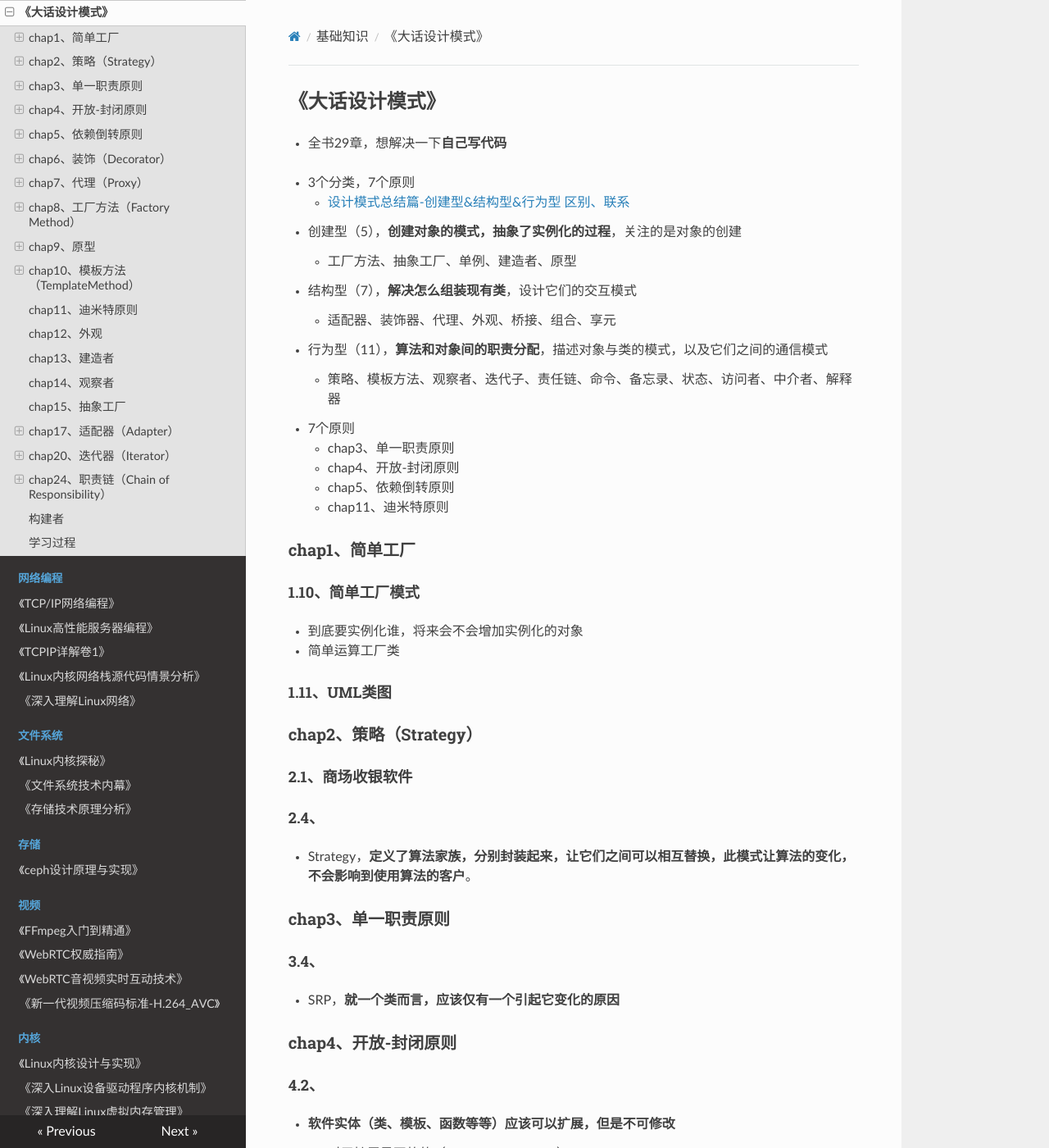
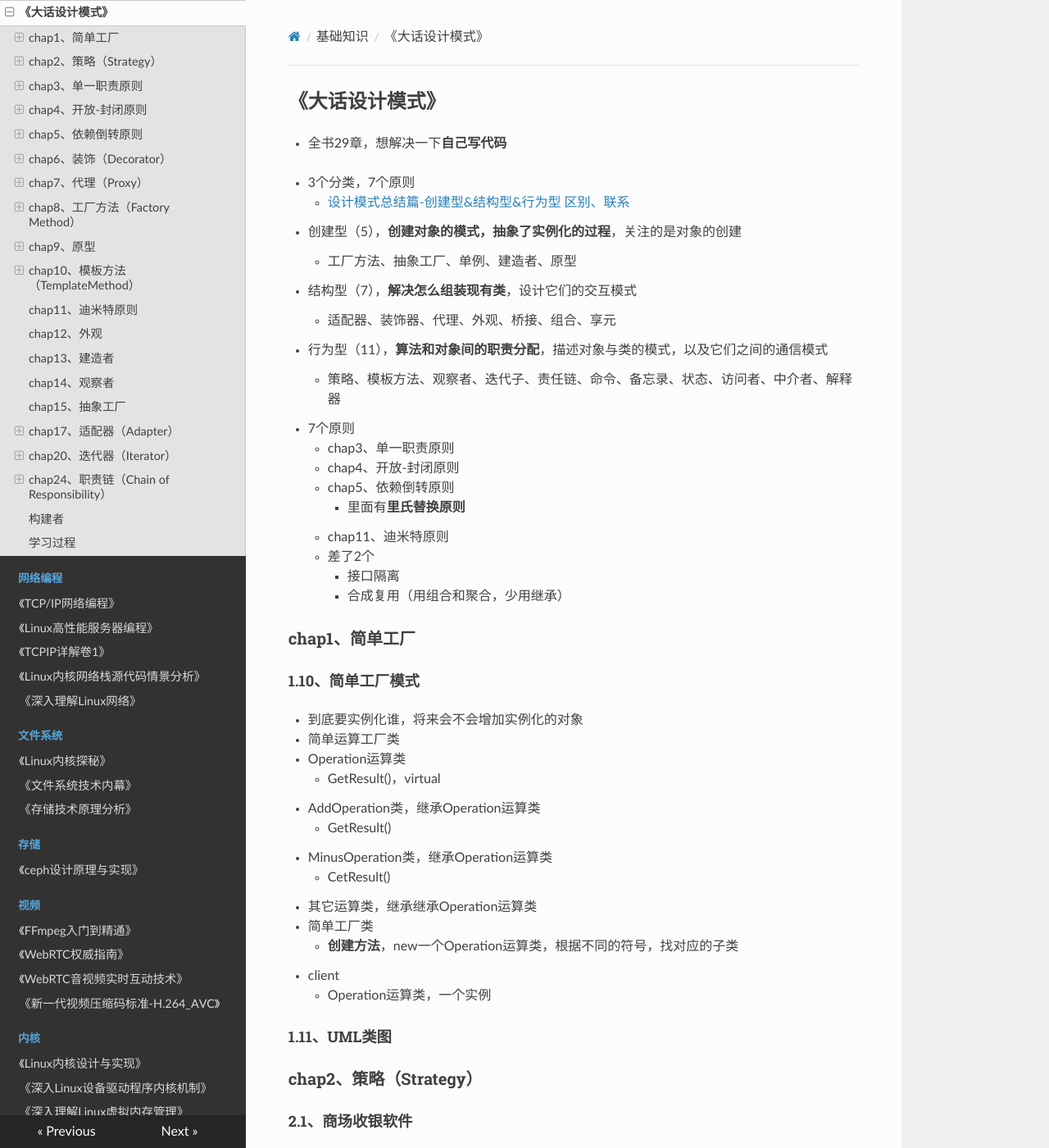
Before and after one commit to wolflion/booknotes, an MkDocs documentation site: the page built from docs/408/大话设计模式.md, in a window 1280 px wide and 1400 px high. Shown: the whole window at 82% size. Built offline with MkDocs 1.6.1, drawn with Linux system fonts in a browser that asks for light colours; nearby versions of some CDN libraries.

Commit message:
Update 大话设计模式.md

```diff
--- a/docs/408/大话设计模式.md
+++ b/docs/408/大话设计模式.md
@@ -14,7 +14,11 @@
   + chap3、单一职责原则
   + chap4、开放-封闭原则
   + chap5、依赖倒转原则
+    + 里面有**里氏替换原则**
   + chap11、迪米特原则
+  + 差了2个
+    + 接口隔离
+    + 合成复用（用组合和聚合，少用继承）
 
 ### chap1、简单工厂
 
@@ -22,6 +26,17 @@
 
 + 到底要实例化谁，将来会不会增加实例化的对象
 + 简单运算工厂类
++ Operation运算类
+  + GetResult()，virtual
++ AddOperation类，继承Operation运算类
+  + GetResult()
++ MinusOperation类，继承Operation运算类
+  + CetResult()
++ 其它运算类，继承继承Operation运算类
++ 简单工厂类
+  + **创建方法**，new一个Operation运算类，根据不同的符号，找对应的子类
++ client
+  + Operation运算类，一个实例
 
 #### 1.11、UML类图
 
```
